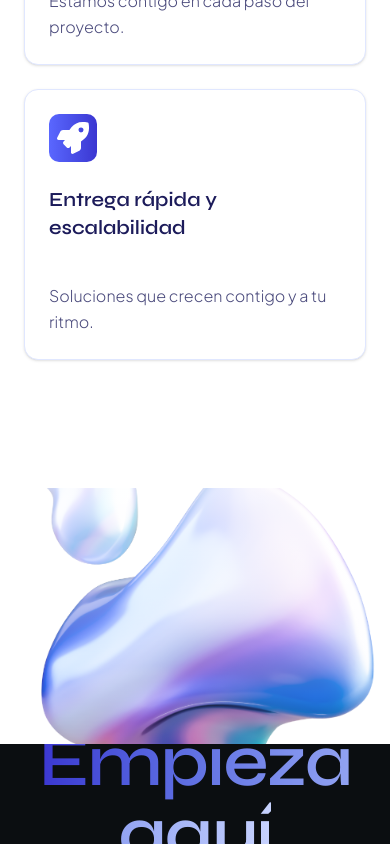
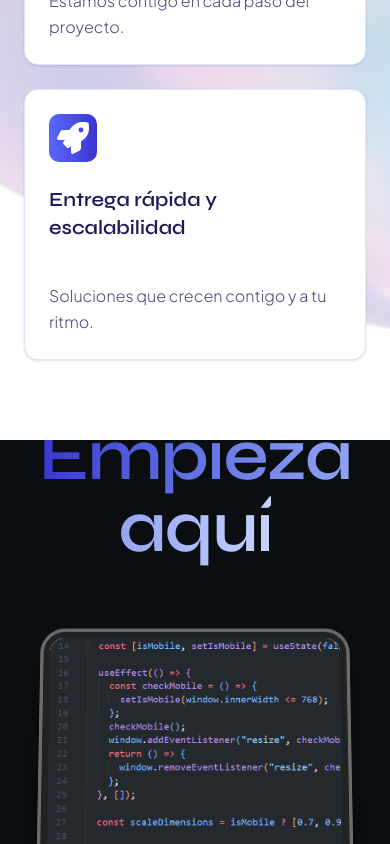
Before and after one commit to val3ntinahdz/SpacelineAgency, a React (Vite) app: page / in a window 390 px wide. Shown: the part 2415-3259 px from the top of the page. Built offline with nearby package versions, Linux system fonts and the light colour scheme.

Commit message:
Mobile version for about us section

```diff
--- a/src/components/AboutUs.jsx
+++ b/src/components/AboutUs.jsx
@@ -97,13 +97,13 @@ export const AboutUs = () => {
         />
       </div>
 
-      {/* Versión mobile para la imagen */}
-      <div className="lg:hidden w-full h-64 mt-12 relative">
-        <div className="absolute inset-0 bg-gradient-to-b from-white/80 to-transparent z-10"></div>
+      {/* versión móvil alternativa - Imagen de fondo con overlay */}
+      <div className="lg:hidden absolute inset-0 w-full h-full opacity-27 z-0">
         <img
           src={abstract}
-          alt="Diseño abstracto"
-          className="h-full w-full object-cover"
+          alt=""
+          className="h-full w-full object-cover object-center"
+          loading="lazy"
         />
       </div>
     </section>
```
